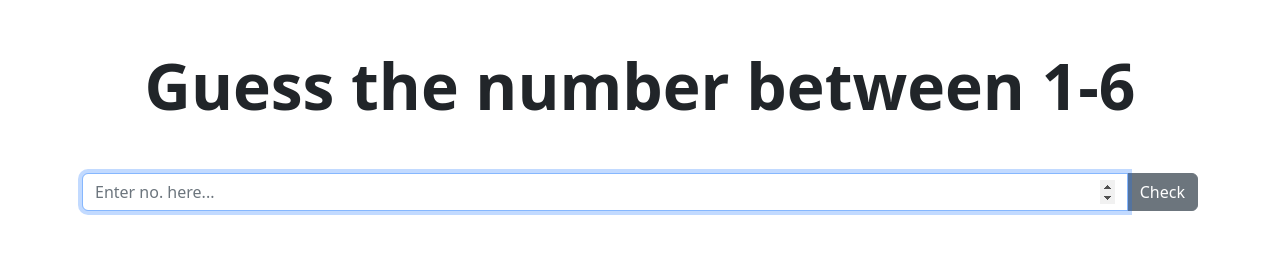
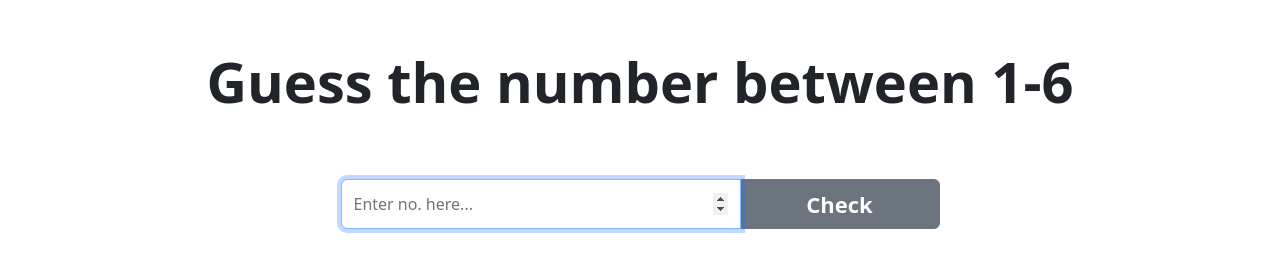
Before and after one commit to sukhepadda/DICEGAME_JAVASCRIPT, a plain HTML site: page index.html in a window 1280 px wide. Both pictures are taken after a click on the button "Roll the Dice". Drawn offline with nearby package versions, Linux system fonts and the light colour scheme.

Commit message:
game completed

```diff
--- a/index.html
+++ b/index.html
@@ -21,13 +21,13 @@
             <button class=" btn btn-primary mt-3" onclick="generate_num_btn_click();">Roll the Dice</button>
         </div>
         <div id="sec-2"class="mt-5">
-            <h2 class="display-3 fw-bold mt-5">Guess the number between 1-6</h2>
-            <div class="input-group mt-5">
-              <input id="inp_field" class="form-control" type="number" max="6" min="1" placeholder="Enter no. here...">
-              <button class="btn btn-secondary" onclick="check_number();">Check </button>
+            <h2 class="display-4 fw-bold mt-5">Guess the number between 1-6</h2>
+            <div class="d-flex justify-content-center input-group mt-5">
+              <input id="inp_field" class="form-control mt-3" type="number" max="6" min="1" placeholder="Enter no. here...">
+              <button class="btn btn-secondary mt-3" onclick="check_number();">Check </button>
             </div>
         </div>
-        <div id="sec-3" class="mt-5">
+        <div id="sec-3" class="mt-3">
             <img class="mt-5" width="280px" src="https://thumbs.gfycat.com/SecondTartCygnet-size_restricted.gif"
                 alt="dice is rolling">
             <h2 class="display-3 fw-bold">Generating...</h2>
--- a/style.css
+++ b/style.css
@@ -4,3 +4,14 @@
 #sec-3{
     display: none;
 }
+.form-control{
+    height: 50px;
+    flex: 0 1 auto!important;
+    width: 400px!important;
+}
+.btn{
+    width: 200px;
+    height: 50px;
+    font-size: 22px!important;
+    font-weight: 600!important;
+}
```
